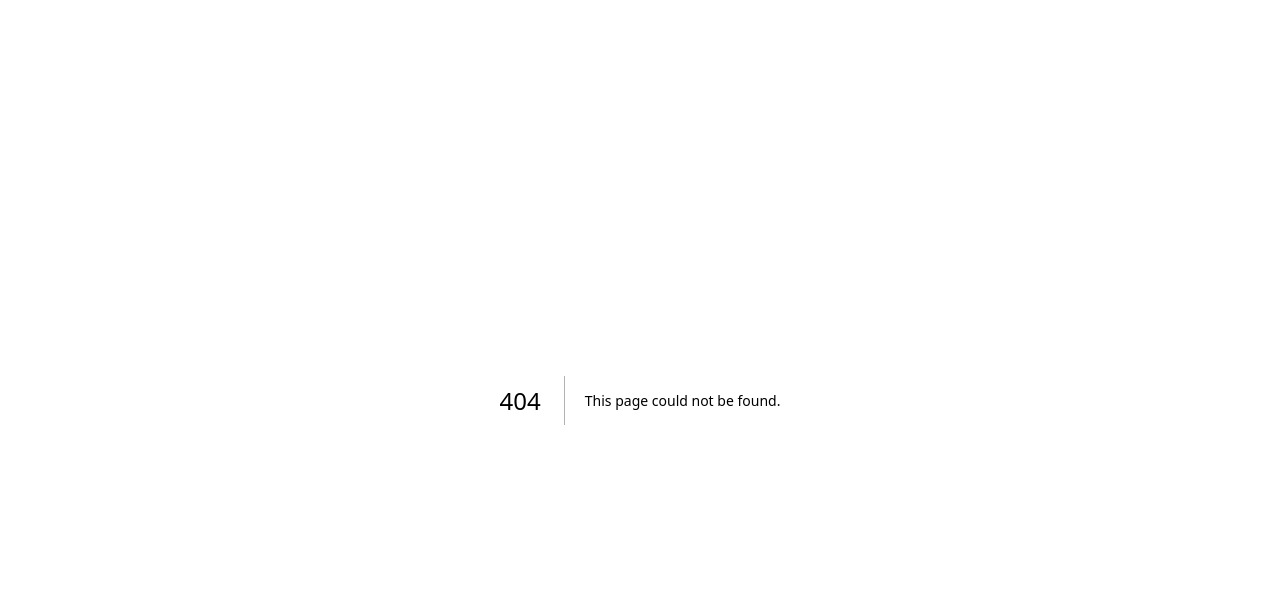
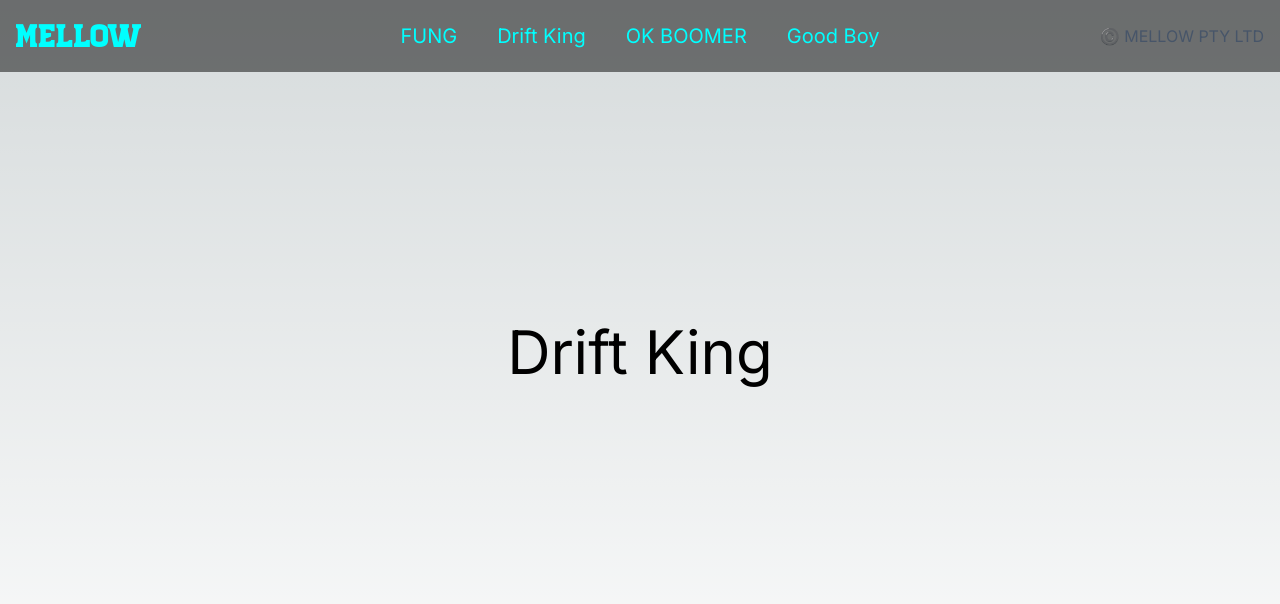
Before and after one commit to MellowArpeggiation/mellow-games, a Next.js app: page /drift-king in a window 1280 px wide. Before the commit this address had no page. Shown: the top 604 px of the page. Built offline with nearby package versions, Linux system fonts and the light colour scheme.

Commit message:
Stub out all the game pages Add icons lib

```diff
--- /dev/null
+++ b/app/drift-king/page.tsx
@@ -0,0 +1,12 @@
+import Nav from "@/components/nav"
+
+export default function DriftKing() {
+    return <main>
+        <Nav />
+        <div className="h-screen flex items-center justify-center flex-col">
+            <h1 className="">Drift King</h1>
+            {/* <h2 className="font-g7 bg-opacity-50 bg-black p-10">UNLEASH THE LIVING PIXELS</h2> */}
+            <div className="h-24"/>
+        </div>
+    </main>
+}
--- a/app/fung/page.tsx
+++ b/app/fung/page.tsx
@@ -28,8 +28,9 @@ export default function Fung() {
     }, []);
 
     return <main>
+        <div className="animate-fade-out -z-10 w-full h-screen fixed bg-black" />
         <FungCanvas
-            className="fung-sim fixed -z-10"
+            className="fung-sim fixed -z-20"
             width={width}
             portrait={portrait}
             agentCount={50000}
--- a/app/globals.css
+++ b/app/globals.css
@@ -91,8 +91,30 @@ body {
   animation: scroll-indicator-move 2s infinite ease-in-out 2s backwards;
 }
 
+.animate-fade-out {
+  animation: fade-out 6s 0.5s forwards;
+}
+
 
 /* Animations */
+@keyframes fade-in {
+  from {
+      opacity: 0;
+  }
+  to {
+      opacity: 1;
+  }
+}
+
+@keyframes fade-out {
+  from {
+      opacity: 1;
+  }
+  to {
+      opacity: 0;
+  }
+}
+
 @keyframes background-scroll {
   from {
       background-position: 0 0;
--- /dev/null
+++ b/app/good-boy/page.tsx
@@ -0,0 +1,12 @@
+import Nav from "@/components/nav"
+
+export default function GoodBoy() {
+    return <main>
+        <Nav />
+        <div className="h-screen flex items-center justify-center flex-col">
+            <h1 className="">Good Boy</h1>
+            {/* <h2 className="font-g7 bg-opacity-50 bg-black p-10">UNLEASH THE LIVING PIXELS</h2> */}
+            <div className="h-24"/>
+        </div>
+    </main>
+}
--- /dev/null
+++ b/app/ok-boomer/page.tsx
@@ -0,0 +1,12 @@
+import Nav from "@/components/nav"
+
+export default function OkBoomer() {
+    return <main>
+        <Nav />
+        <div className="h-screen flex items-center justify-center flex-col">
+            <h1 className="">OK BOOMER</h1>
+            {/* <h2 className="font-g7 bg-opacity-50 bg-black p-10">UNLEASH THE LIVING PIXELS</h2> */}
+            <div className="h-24"/>
+        </div>
+    </main>
+}
--- a/app/page.tsx
+++ b/app/page.tsx
@@ -4,6 +4,7 @@ import { useRef } from 'react'
 import Header from '@/components/header'
 import Nav from '@/components/nav'
 import './title.css'
+import { FaCarBurst } from 'react-icons/fa6'
 
 export default function Home() {
   const parallax = useRef<IParallax>(null!)
@@ -12,7 +13,7 @@ export default function Home() {
     <main>
       <Parallax ref={parallax} pages={2}>
         {/* Behind BG elements */}
-        <ParallaxLayer offset={0.8} speed={-0.5}>
+        <ParallaxLayer offset={0.8} speed={-0.4}>
           <div className='scroll-indicator m-auto'></div>
         </ParallaxLayer>
 
@@ -22,9 +23,12 @@ export default function Home() {
 
 
         {/* Ents */}
-        <ParallaxLayer offset={0.8} speed={-0.5}>
-
-        </ParallaxLayer>
+        {/* <ParallaxLayer offset={1.5} speed={-0.5}>
+          <div className='text-4xl text-slate-800'>
+            <div></div>
+            <FaCarBurst />
+          </div>
+        </ParallaxLayer> */}
 
 
         {/* Content */}
--- a/app/title.css
+++ b/app/title.css
@@ -34,12 +34,12 @@
         background-attachment: fixed;
 
         background-size: 32px 32px;
-        animation: background-scroll 1s linear infinite, fade-in 4s linear 1 1s backwards;
+        animation: background-scroll 1s linear infinite;
 
         /* Scale the background animation based on pixel density */
         @media (min-device-pixel-ratio: 2), (-webkit-min-device-pixel-ratio: 2), (min-resolution: 2dppx) {
             background-size: 16px 16px;
-            animation: background-scroll 2s linear infinite, fade-in 4s linear 1 1s backwards;
+            animation: background-scroll 2s linear infinite;
         }
 
         & > span {
--- a/components/nav.tsx
+++ b/components/nav.tsx
@@ -34,7 +34,7 @@ const Nav = ({
         </div>
 
         {!simple &&
-            <div className='w-48'>
+            <div className='w-48 my-auto'>
                 <p className='text-slate-600 text-right'>©️ MELLOW PTY LTD</p>
             </div>
         }
--- a/package.json
+++ b/package.json
@@ -16,6 +16,7 @@
     "next": "14.0.0",
     "react": "^18",
     "react-dom": "^18",
+    "react-icons": "^4.11.0",
     "request": "^2.88.2"
   },
   "devDependencies": {
```
Also changed, not shown: 1 other file (tests, documents, lock files or other folders).
